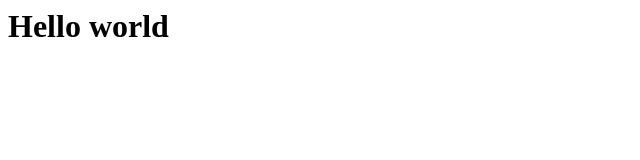
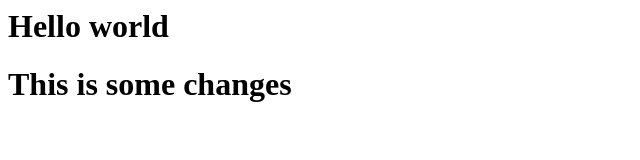
Before and after one commit to phanquanghuy9869/static-web, a plain HTML site: page index.html in a window 1280 px wide. Shown: the whole page, without its empty margins (0-640 px from the left). Drawn offline with Linux system fonts and the light colour scheme.

Commit message:
Update index.html

```diff
--- a/index.html
+++ b/index.html
@@ -1 +1,2 @@
 <h1> Hello world </h1>
+<h1> This is some changes </h1>
```
